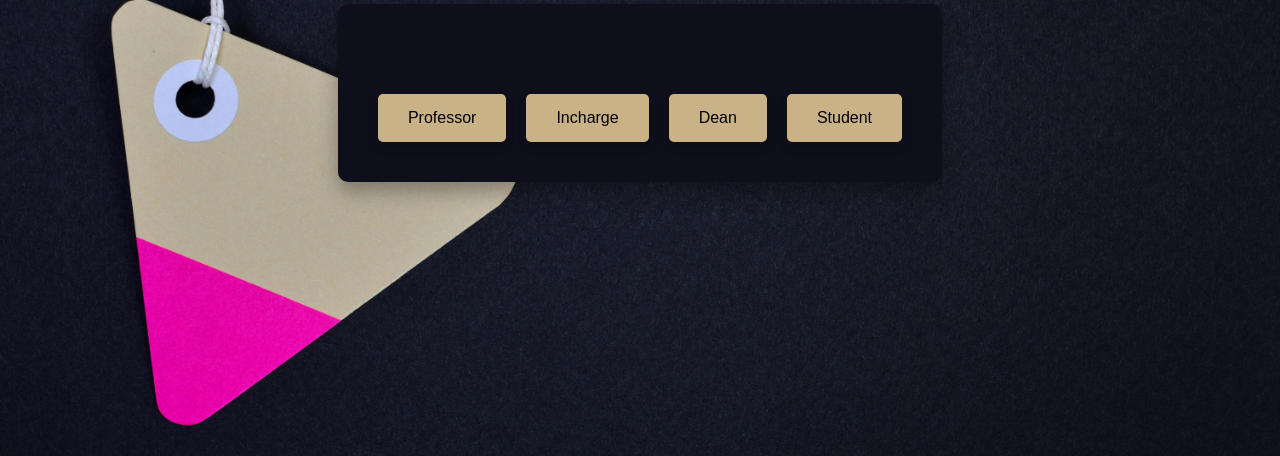
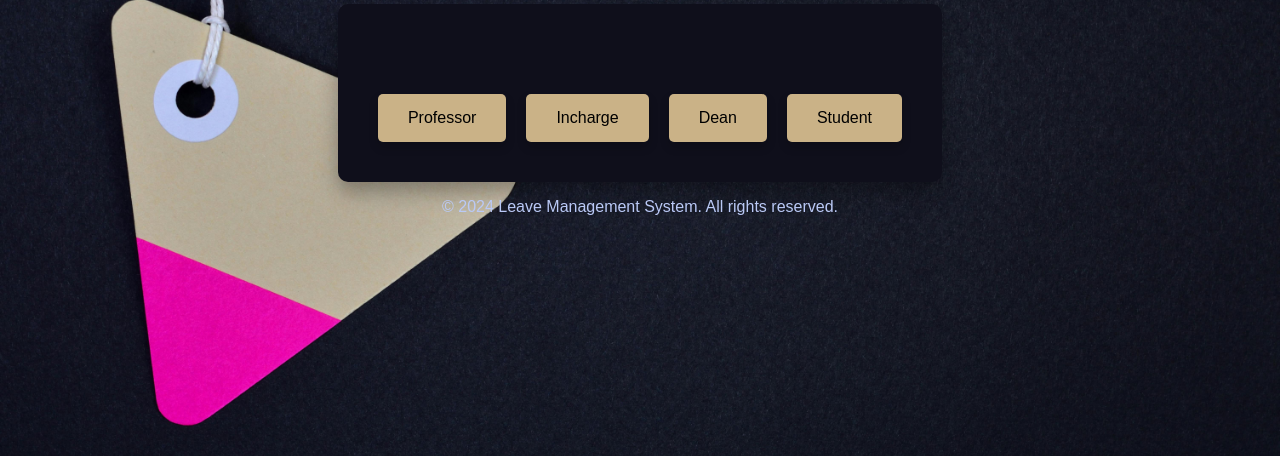
Before and after one commit to Hitman7084/Leave_management_system, a Django app: page / in a window 1280 px wide. Shown: the part 211-667 px from the top of the page. Run offline with Django 5.2, Linux system fonts and the light colour scheme.

Commit message:
Update index.html

```diff
--- a/Leave_mgt_sys/templates/index.html
+++ b/Leave_mgt_sys/templates/index.html
@@ -5,7 +5,11 @@
     <meta charset="UTF-8">
     <meta name="viewport" content="width=device-width, initial-scale=1.0">
     <title> College Leave Management System </title>
+    <!-- Link to CSS -->
     <link rel="stylesheet" href="{% static 'assets/css/style.css' %}">
+
+    <!-- Link to JavaScript -->
+    <script src="{% static 'assets/js/script.js' %}" defer></script>
 </head>
 <body class = "martial">
     <h1>Leave Management System</h1>
@@ -17,5 +21,9 @@
             <a href="{% url 'register' %}" class="btn">Student</a>
         </div>
     </div>
+
+    <footer>
+        <p>&copy; 2024 Leave Management System. All rights reserved.</p>
+    </footer>
 </body>
 </html>
```
